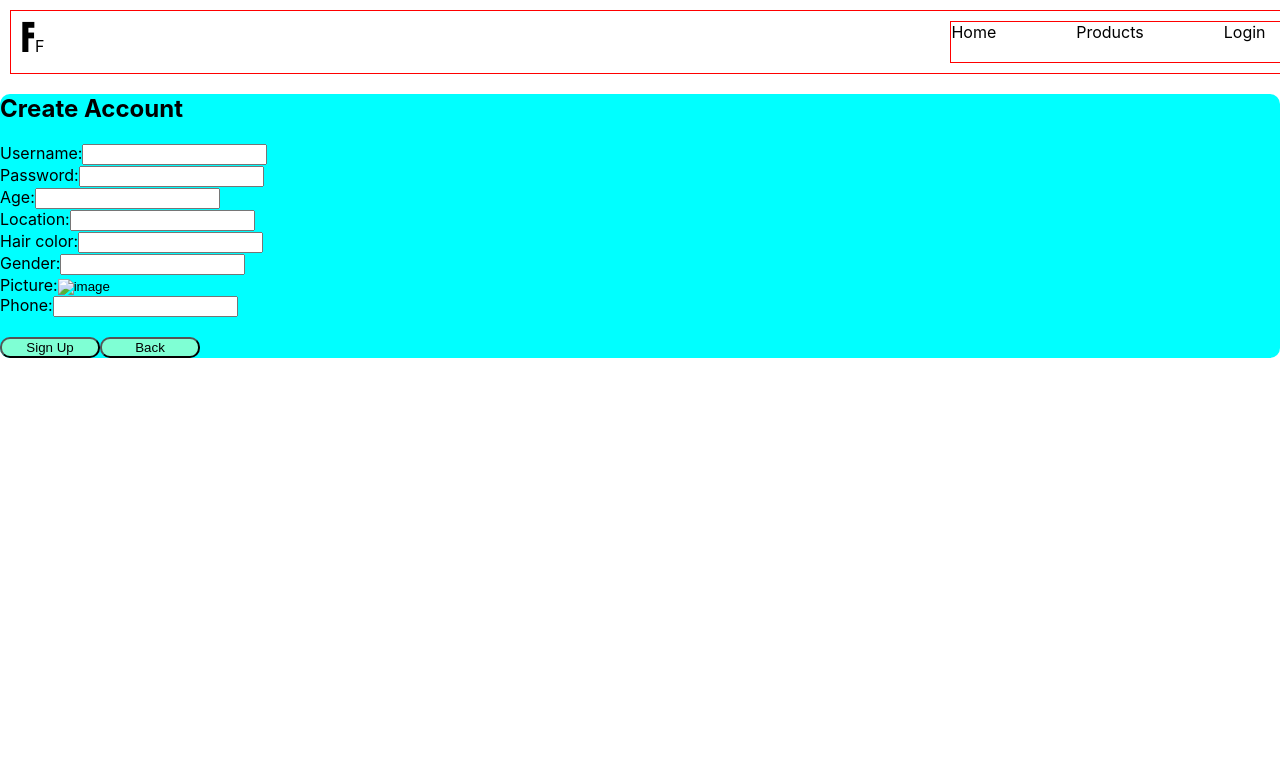
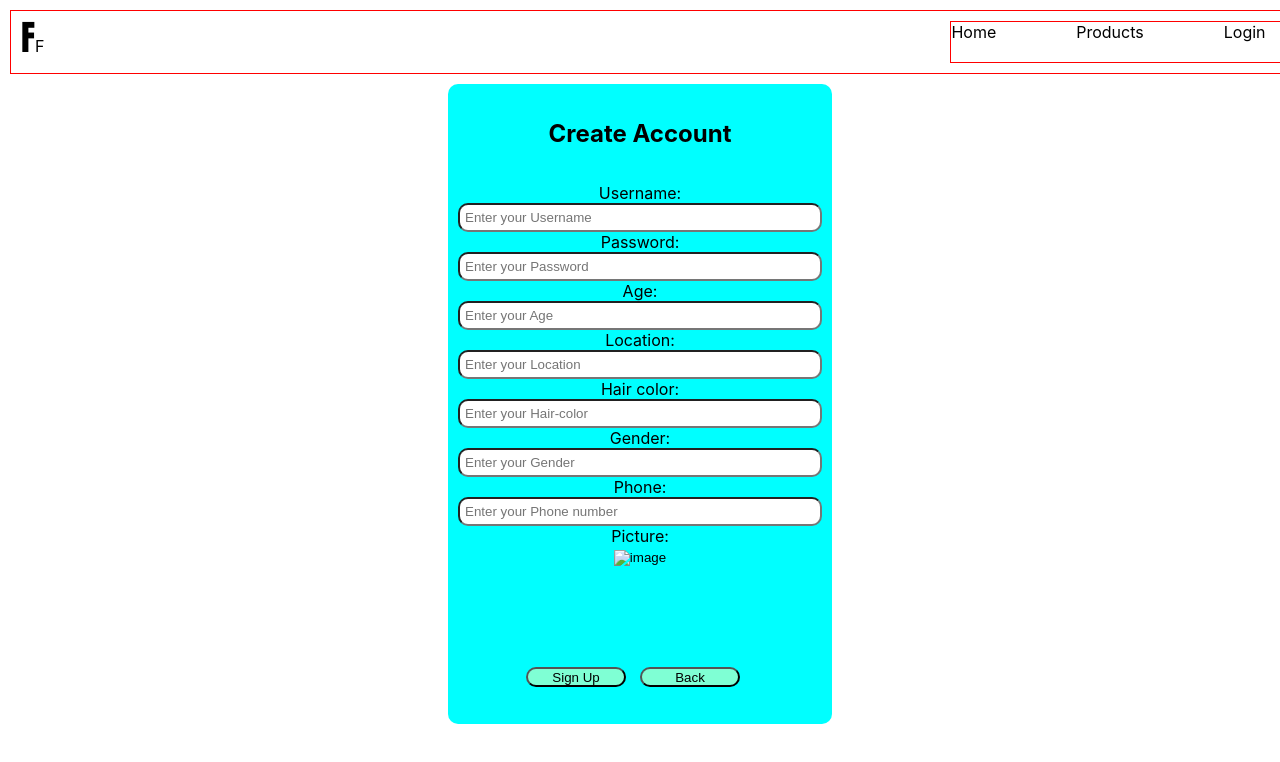
Before and after one commit to Achors/FlirtFlow-Project, a React (Create React App) app in the folder flirtflow/: page /Login in a window 1280 px wide. Both pictures are taken after a click on the button "Sign Up". Shown: the top 762 px of the page. Built offline with nearby package versions, Linux system fonts and the light colour scheme.

Commit message:
Ui improvements

```diff
--- a/flirtflow/src/App.css
+++ b/flirtflow/src/App.css
@@ -70,27 +70,44 @@
 .pr-data{
   background-color: aqua;
   border-radius: 10px;
-  display: block;
-  flex-wrap: wrap;
+  width: 30%;
+  margin: auto;
+  height: 80vh;
+  text-align: center;
 
 }
 .login-pg{
-  height: 40vh;
+  height: 80vh;
+  align-items: center;
+  text-align: center;
+  justify-content: center;
   width: 30%;
+  margin: auto;
   background-color: aqua;
   border-radius: 10px;
+}
+.Htwo{
+  padding: 15px;
 }
 .bt-logs{
   background-color: aquamarine;
   border-radius: 10px;
   width: 100px;
-  justify-content: space-around;
-  margin-top: 20px;
+  margin-right: 14px;
+  height: 20px;
+
+}
+.log-pg{
+  padding-top: 100px;
+}
+.log-jp{
+  margin: 0;
+  left: 0;
 
 }
 .sign-pt{
   border-radius: 10px;
-  width: 200px;
-  padding-bottom: 10px;
+  width: 350px;
+  padding: 5px;
 
 }
--- a/flirtflow/src/Components/Login.js
+++ b/flirtflow/src/Components/Login.js
@@ -7,19 +7,19 @@ function Login({onSwitchToSignUp}){
     return(
         <div className='parent-card'>
                     <div className='login-pg'>
-                            <div>
+                            <div className='Htwo'>
                                 <h2>Sign In</h2>
                             </div>
-                            <div>
+                            <div className='log-pg'>
                                 <p>Username:</p>
-                                <input  className="sign-pt" type='text'/>
+                                <input  placeholder='Enter Your Username' className="sign-pt" type='text'/>
                             </div>
                             <div>
                                 <p>Password:</p>
-                                <input className="sign-pt" type='password'/>
+                                <input placeholder='Enter Your Password'className="sign-pt" type='password'/>
 
                             </div>
-                            <div>
+                            <div className='log-pg'>
                                 <button className='bt-logs'>Login</button>
                                 <button className='bt-logs'onClick={onSwitchToSignUp}>Sign Up</button>
                             </div>
--- a/flirtflow/src/Components/Signup.js
+++ b/flirtflow/src/Components/Signup.js
@@ -3,52 +3,43 @@ import '../App.css'
 
 function Signup({onSwitchToSignIn}) {
   return (
-    <div className='pr-data'>
-                    <div>
+    <div id='log-jp' className='pr-data'>
+                    <div className='Htwo'>
                         <h2>Create Account</h2>
                     </div>
-                    <div>
-                        <label > Username:
-                                <input type='text'/>
-                        </label>
+                        <div className='pg-log'>
+                                <p className='log-jp'> Username: </p>
+                                <input placeholder="Enter your Username" className="sign-pt" type='text'/>
                         </div>
                         <div>
-                        <label > Password:
-                                <input type='password'/>
-                        </label>
+                                <p className='log-jp'> Password: </p>
+                                <input placeholder="Enter your Password" className="sign-pt" type='password'/>
                         </div>
                         <div>
-                        <label > Age:
-                                <input type='number'/>
-                        </label>
+                                <p className='log-jp'> Age: </p>
+                                <input placeholder="Enter your Age" className="sign-pt" type='number'/>
                         </div>
                         <div>
-                        <label > Location:
-                                <input type='text'/>
-                        </label>
+                                <p className='log-jp'> Location: </p>
+                                <input placeholder="Enter your Location" className="sign-pt" type='text'/>
                         </div>
                         <div>
-                        <label > Hair color:
-                                <input type='text'/>
-                        </label>
+                                <p className='log-jp'> Hair color: </p>
+                                <input placeholder="Enter your Hair-color" className="sign-pt" type='text'/>
                         </div>
                         <div>
-                        <label> Gender:
-                                <input type='text'/>
-                        </label>
-
+                                <p className='log-jp'> Gender: </p>
+                                <input placeholder="Enter your Gender" className="sign-pt" type='text'/>
                         </div>
                         <div>
-                        <label> Picture:
-                            <input type='image' alt="image"/>
-                        </label>
+                                <p className='log-jp'> Phone: </p>
+                                <input placeholder="Enter your Phone number" className="sign-pt" type='number'/>
                         </div>
                         <div>
-                        <label> Phone:
-                            <input type='number'/>
-                        </label>
+                                <p className='log-jp'> Picture: </p>
+                                <input type='image' alt="image"/>
                         </div>
-                        <div>
+                        <div className='log-pg'>
                             <button className='bt-logs'>Sign Up</button>
                             <button className='bt-logs' onClick={onSwitchToSignIn}>Back</button>
                         </div>
```
Lines whose indentation alone changed are shown as unchanged.
